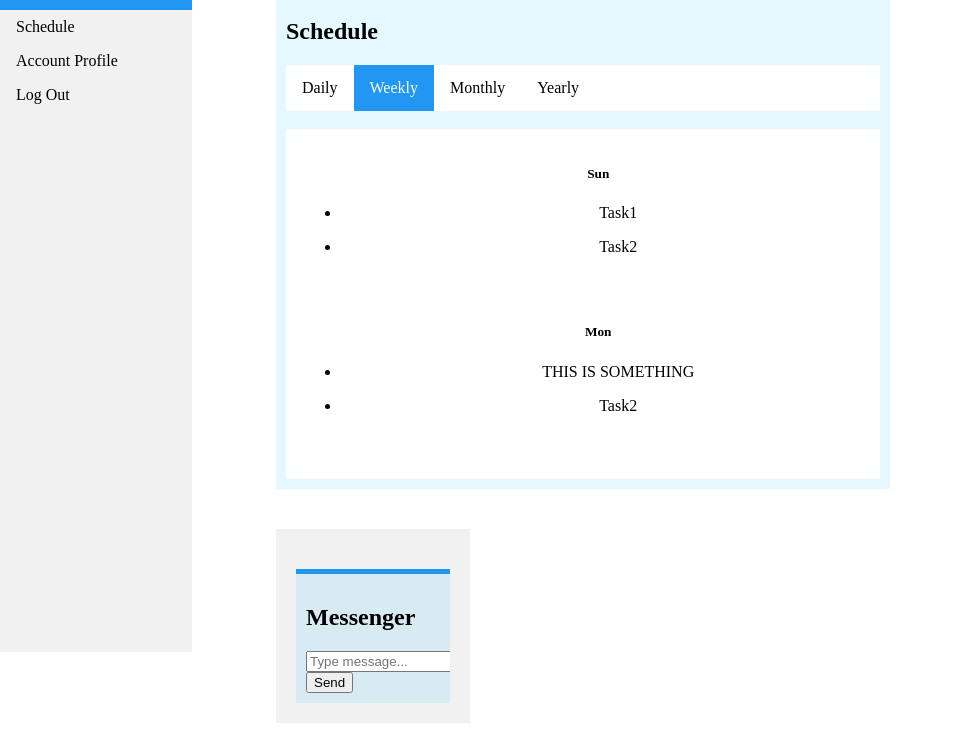
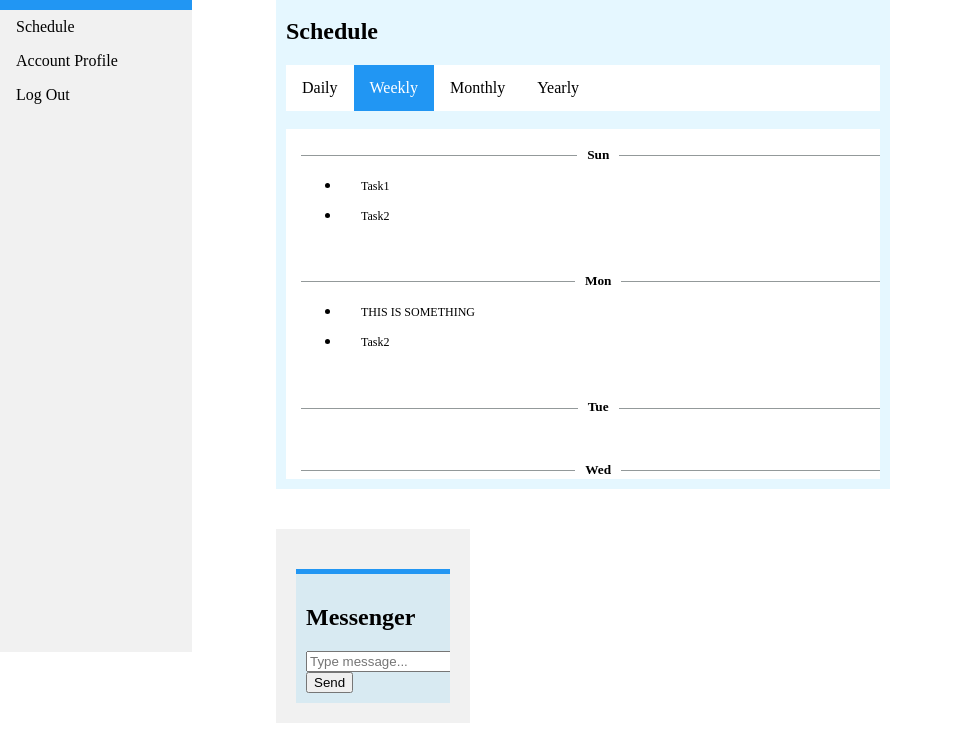
Before and after one commit to t1nhtinh/HealthApp, a plain HTML site: page src/html/doctorHome.html in a window 1280 px wide. Shown: the part 148-891 px from the top of the page, without its empty margins (0-953 px from the left). Drawn offline with Linux system fonts and the light colour scheme.

Commit message:
update calender again

```diff
--- a/src/css/doctor.css
+++ b/src/css/doctor.css
@@ -26,6 +26,26 @@ header {
     background-color: white;
     text-align: center;
 }
+
+.column_doc h5 {
+
+    text-align: center;
+    border-bottom: 1px solid rgba(111, 118, 120, 0.744);
+    line-height: 0.1em;
+    margin: 10px 0 20px;
+ }
+
+ .column_doc h5 span {
+     background:white;
+     padding:0 10px;
+ }
+
+ .column_doc p {
+     font-size: 12px;
+     font-style: 'Time New Romen';
+     text-align: left;
+     padding: 0px 20px;
+ }
 
 header img{
     height:20vw;
--- a/src/css/home.css
+++ b/src/css/home.css
@@ -308,8 +308,8 @@ body {
 
 .card_right {
     background-color: rgba(0, 173, 248, 0.1);
-    padding: 10px 10px;
-    text-align: right;
+    padding: 10px;
+    text-align: left;
     overflow: auto;
     border-radius: 15px;
 
```
